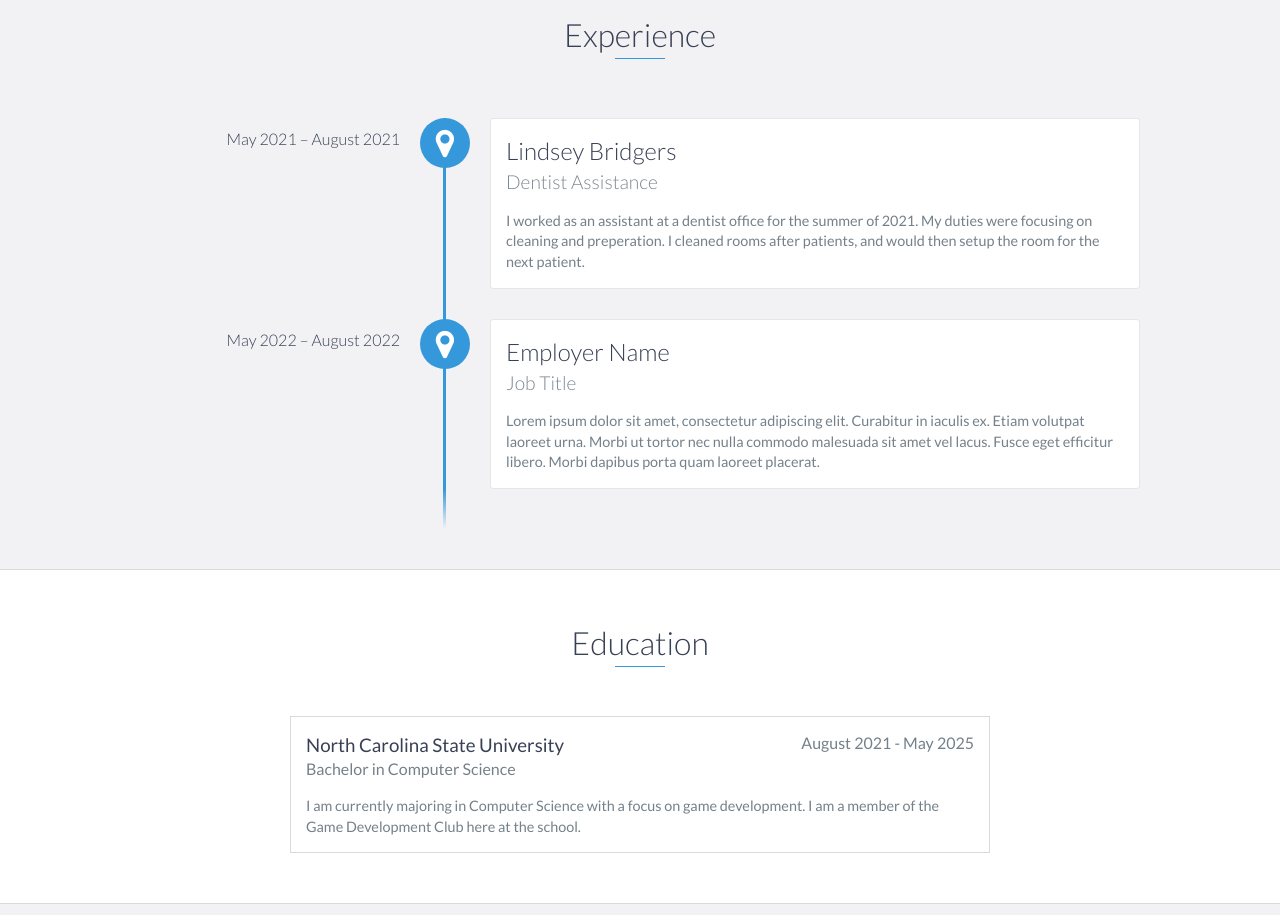
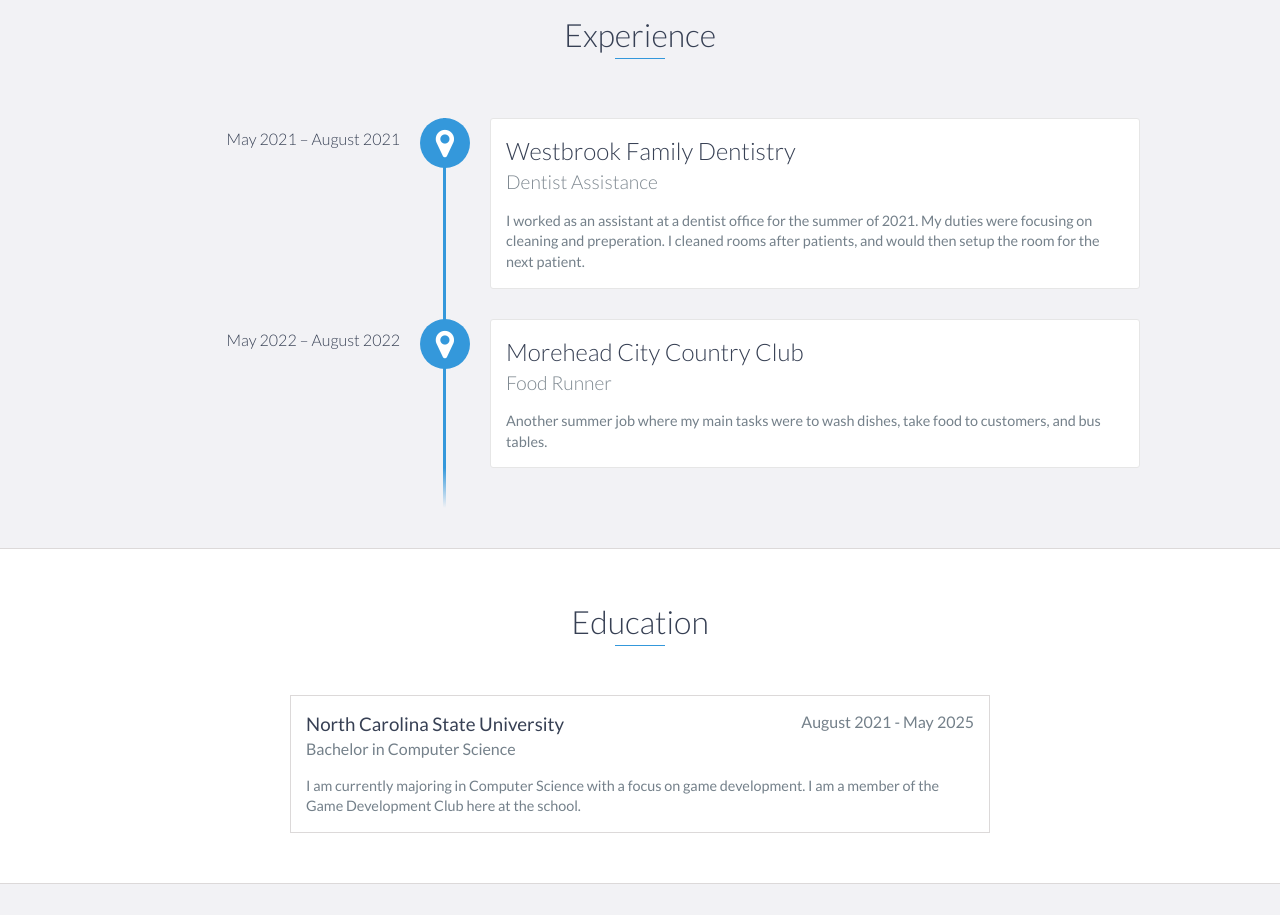
Before and after one commit to itsjacksonw/itsjacksonw.github.io, a website: page index.html in a window 1280 px wide. Shown: the part 1080-1995 px from the top of the page. Drawn offline with nearby package versions, Linux system fonts and the light colour scheme.

Commit message:
Update index.html

```diff
--- a/index.html
+++ b/index.html
@@ -84,7 +84,7 @@
         <h2 class="heading">Experience</h2>
         <div id="experience-timeline">
             <div data-date="May 2021 – August 2021">
-                <h3>Lindsey Bridgers</h3>
+                <h3>Westbrook Family Dentistry</h3>
                 <h4>Dentist Assistance</h4>
                 <p>
                     I worked as an assistant at a dentist office for the summer of 2021. My duties were focusing on cleaning and preperation. I cleaned rooms after patients, and would then setup the room for the next patient.
@@ -92,10 +92,10 @@
             </div>
 
             <div data-date="May 2022 – August 2022">
-                <h3>Employer Name</h3>
-                <h4>Job Title</h4>
+                <h3>Morehead City Country Club</h3>
+                <h4>Food Runner</h4>
                 <p>
-                    Lorem ipsum dolor sit amet, consectetur adipiscing elit. Curabitur in iaculis ex. Etiam volutpat laoreet urna. Morbi ut tortor nec nulla commodo malesuada sit amet vel lacus. Fusce eget efficitur libero. Morbi dapibus porta quam laoreet placerat.
+                    Another summer job where my main tasks were to wash dishes, take food to customers, and bus tables.
                 </p>
             </div>
         </div>
```
